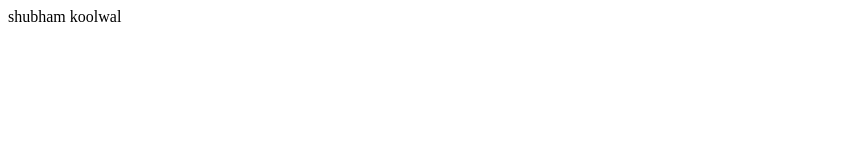
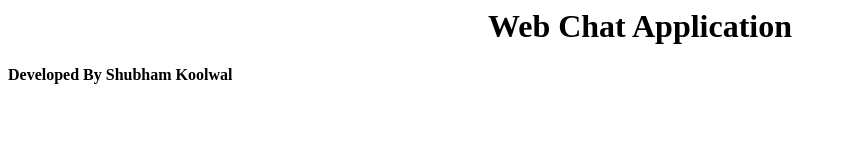
Before and after one commit to anshulv1401/node-chat, a website: page public/index.html in a window 1280 px wide. Shown: the whole page, without its empty margins (0-847 px from the left). Drawn offline with Linux system fonts and the light colour scheme.

Commit message:
after commit

```diff
--- a/public/index.html
+++ b/public/index.html
@@ -2,5 +2,6 @@
 
 <html>
 
-<p>shubham koolwal</p>
+<h1 align="center">Web Chat Application</h1>
+<h4>Developed By Shubham Koolwal</h4>
 </html>
```
